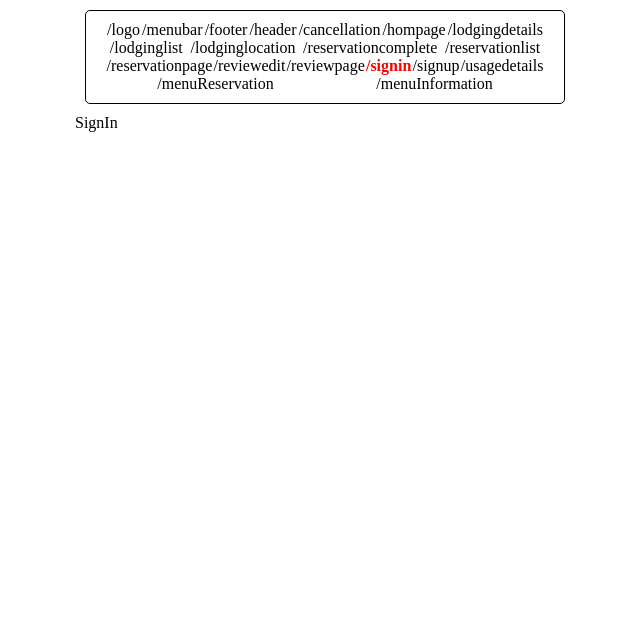
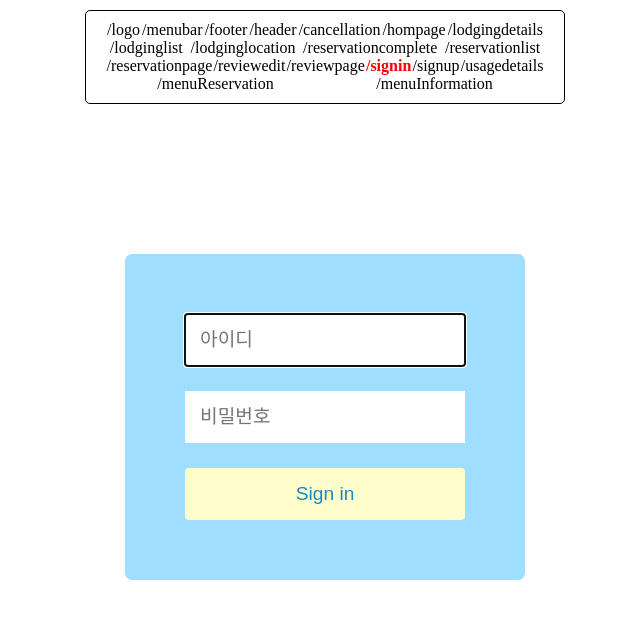
Before and after one commit to devgiants75/project-wabangb, a React (Create React App) app: page /signin in a window 1280 px wide. Shown: the top 618 px of the page, without its empty margins (315-955 px from the left). Built offline with nearby package versions, Linux system fonts and the light colour scheme; a web font is replaced by a local one.

Commit message:
20240630 signin update acs

```diff
--- a/src/components/styles/reset.css
+++ b/src/components/styles/reset.css
@@ -19,6 +19,7 @@ body,
   margin: 0;
   /* font-family: 'Cafe24Meongi-B-v1.0'; */
   font-family: 'KimjungchulMyungjo-Bold';
+  cursor: pointer;
 }
 
 li {
--- a/src/views/SignIn.tsx
+++ b/src/views/SignIn.tsx
@@ -1,7 +1,38 @@
-import React from 'react'
+import React, { useState } from 'react'
+import './styles/signIn.css';
+
+// 로그인에 필요한 객체들 타입 정의
+interface SignInProps {
+  userId: string;
+  password: string;
+};
 
 export default function SignIn() {
+  //* 아이디, 비밀번호 입력을 감지해서 상태를 변경
+  const [values, setValues] = useState<SignInProps>({
+    userId: '',
+    password: ''
+  });
+
+  const handleInputChange = (e: React.ChangeEvent<HTMLInputElement>) => {
+    const {name, value} = e.target;
+    setValues({...values, [name]: value});
+  };
+
+
+
   return (
-    <div>SignIn</div>
+    <div className='signin-box'>
+      <input
+        type="text"
+        placeholder='아이디'
+        autoFocus
+      />
+      <input
+        type="text"
+        placeholder='비밀번호'
+      />
+      <button>Sign in</button>
+    </div>
   )
 }
--- /dev/null
+++ b/src/views/styles/signIn.css
@@ -0,0 +1,37 @@
+* {
+  box-sizing: border-box;
+}
+
+:root {
+  --padding: 60px;
+}
+
+.signin-box {
+  position: relative;
+  margin: 150px auto;
+  width: 400px;
+  display: flex;
+  flex-direction: column;
+  justify-content: center;
+  padding: var(--padding);
+  background-color: #A0DEFF;
+  border-radius: 7px;
+}
+
+.signin-box input,
+.signin-box button {
+  padding: 15px;
+  font-size: 1.2em;
+  border: none;
+}
+
+.signin-box input {
+  margin-bottom: 25px;
+}
+
+.signin-box button {
+  background-color: #FFFDCB;
+  color: #1989ca;
+  border-radius: 4px;
+  cursor: pointer;
+}
```
